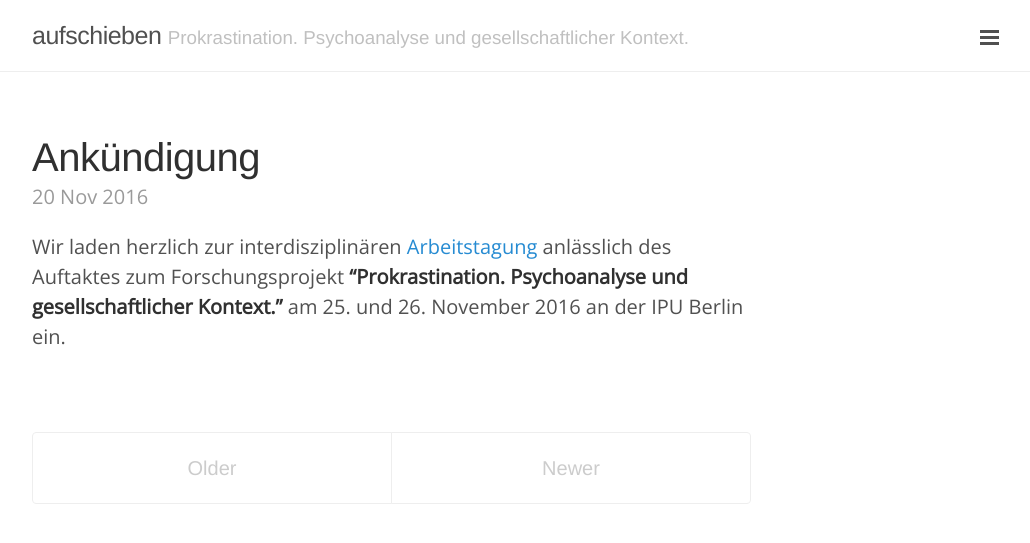
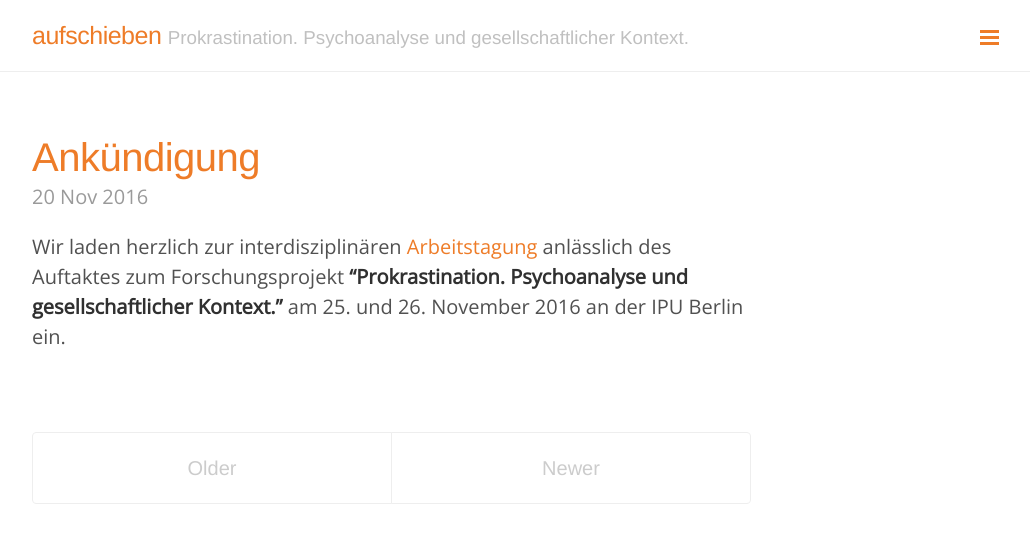
Before and after one commit to aufschieben/aufschieben.github.io, a Jekyll site: the page built from index.html, in a window 1280 px wide. Shown: the top 543 px of the page, without its empty margins (248-1278 px from the left). Built offline with Jekyll 4.4.1, drawn with Linux system fonts in a browser that asks for light colours; the list of posts is cut into pages by our own code.

Commit message:
ipu theme and overlay sidebar

```diff
--- a/_layouts/default.html
+++ b/_layouts/default.html
@@ -3,7 +3,7 @@
 
   {% include head.html %}
 
-  <body class="layout-reverse">
+  <body class="layout-reverse theme-base-ipu sidebar-overlay">
 
     {% include sidebar.html %}
 
```
